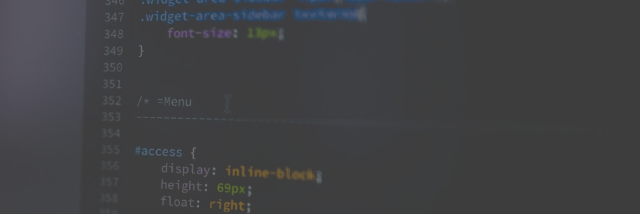
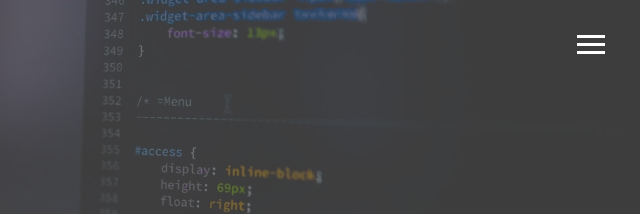
Before and after one commit to runthegit/Portfolio, a website: page dist/index.html in a window 1280 px wide. Shown: the top 214 px of the page, 640-1280 px from the left. Drawn offline with Linux system fonts and the light colour scheme.

Commit message:
'Just added Menu Button'

```diff
--- a/scss/main.scss
+++ b/scss/main.scss
@@ -1,4 +1,5 @@
 @import "config";
+@import "menu";
 
 * {
   box-sizing: border-box;
```
Also changed, not shown: dist/css/main.css.
